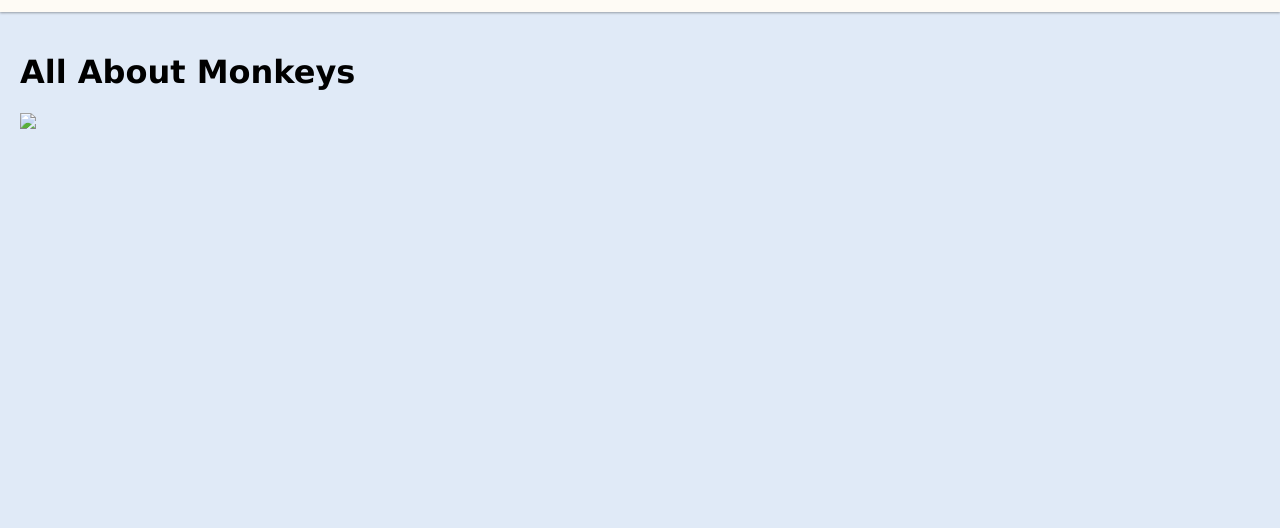
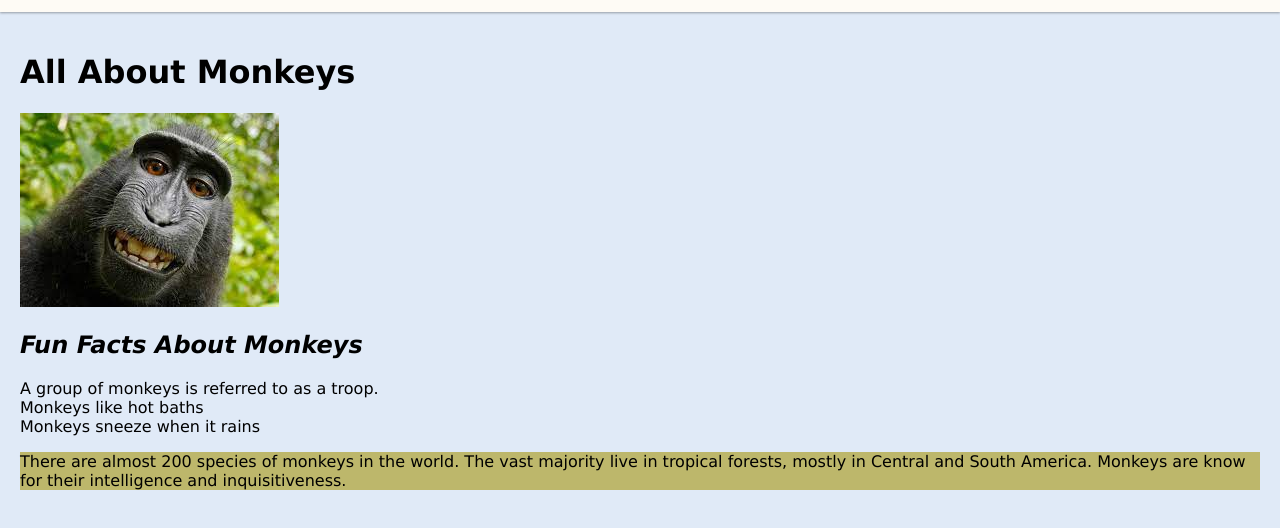
Before and after one commit to lauriefish22/about-me2, a plain HTML site: page index.html in a window 1280 px wide. Shown: the part 68-596 px from the top of the page. Drawn offline with Linux system fonts and the light colour scheme.

Commit message:
finish site

```diff
--- a/index.html
+++ b/index.html
@@ -30,7 +30,18 @@
 
         <main>
             <h1>All About Monkeys</h1>
-            <img src="./assets/"
+            <img src="./assets/monkey.jpeg" id="image" alt="picture of monkey" />
+            <h2 id="monkeyfacts">Fun Facts About Monkeys</h2>
+            <ul>
+                <li>A group of monkeys is referred to as a troop.</li>
+                <li>Monkeys like hot baths</li>
+                <li>Monkeys sneeze when it rains</li>
+            </ul>
+            <p class="paramonkey">
+                There are almost 200 species of monkeys in the world. The vast majority live in
+                tropical forests, mostly in Central and South America. Monkeys are know for their
+                intelligence and inquisitiveness.
+            </p>
         </main>
     </body>
 </html>
--- a/styles/global.css
+++ b/styles/global.css
@@ -33,3 +33,12 @@ header .logo {
 main {
     padding: 20px;
 }
+
+#monkeyfacts {
+    font-style: italic;
+    font-weight: 800;
+}
+
+.paramonkey {
+    background-color: darkkhaki;
+}
```
